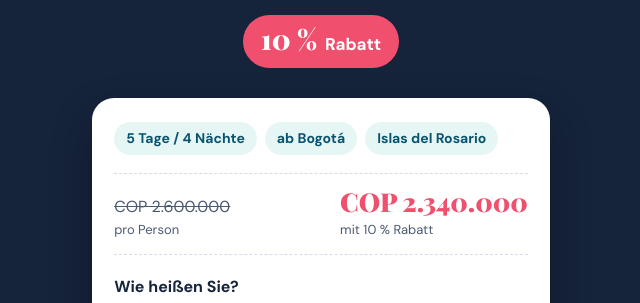
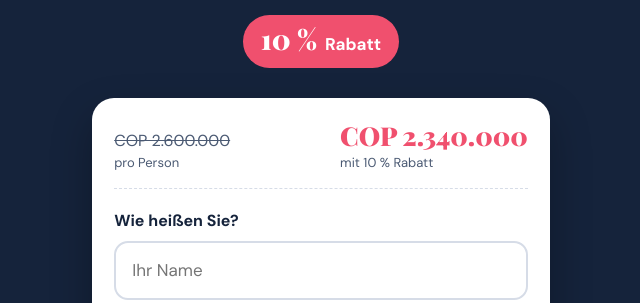
Before and after one commit to sofi-vega/goldkueste-reisen, a plain HTML site: page index.html in a window 1280 px wide. Shown: the part 484-787 px from the top of the page, without its empty margins (319-959 px from the left). Drawn offline with nearby package versions, Linux system fonts and the light colour scheme.

Commit message:
Refactor price section and remove trip details

```diff
--- a/index.html
+++ b/index.html
@@ -29,9 +29,7 @@ h1 span{color:var(--gold)}
 .badge{display:inline-flex;align-items:baseline;gap:8px;margin:18px 0 4px;padding:10px 18px;border-radius:999px;background:var(--coral);color:#fff;font-weight:700;font-size:17px}
 .badge strong{font:900 28px/1 "Playfair Display",serif}
 .card{margin:20px max(4vw,16px) 0;background:var(--card);color:var(--cardink);border-radius:22px;padding:24px 22px;box-shadow:0 18px 40px rgba(0,0,0,.28)}
-.trip{display:flex;flex-wrap:wrap;gap:8px;margin:0 0 18px}
-.trip span{font-size:14px;font-weight:700;padding:6px 12px;border-radius:999px;background:light-dark(#e6f6f4,#20405a);color:light-dark(#0b5470,#bfeee9)}
-.price{display:flex;justify-content:space-between;align-items:baseline;gap:12px;flex-wrap:wrap;padding:14px 0;border-top:1px dashed var(--line);border-bottom:1px dashed var(--line);margin-bottom:20px}
+.price{display:flex;justify-content:space-between;align-items:baseline;gap:12px;flex-wrap:wrap;padding:0 0 14px;border-bottom:1px dashed var(--line);margin-bottom:20px}
 .price .old{color:var(--muted);text-decoration:line-through;white-space:nowrap}
 .price .new{font:900 26px/1.1 "Playfair Display",serif;color:var(--coral);white-space:nowrap}
 .price small{display:block;color:var(--muted);font-size:13px}
@@ -82,7 +80,6 @@ button:focus-visible{outline:3px solid var(--gold);outline-offset:3px}
   </section>
 
   <section class="card" id="formCard">
-    <div class="trip"><span>5 Tage / 4 Nächte</span><span>ab Bogotá</span><span>Islas del Rosario</span></div>
     <div class="price">
       <div><span class="old">COP 2.600.000</span><small>pro Person</small></div>
       <div><span class="new">COP 2.340.000</span><small>mit 10 % Rabatt</small></div>
```
